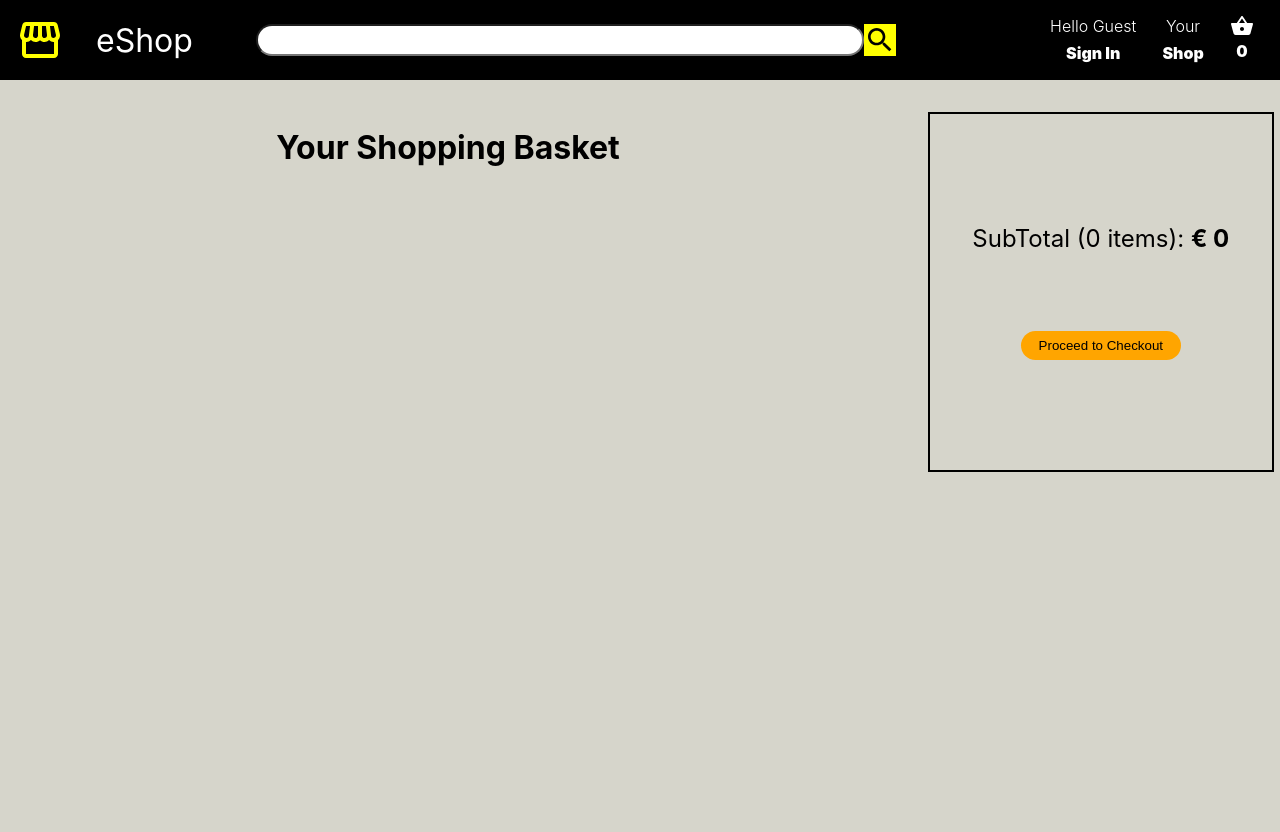
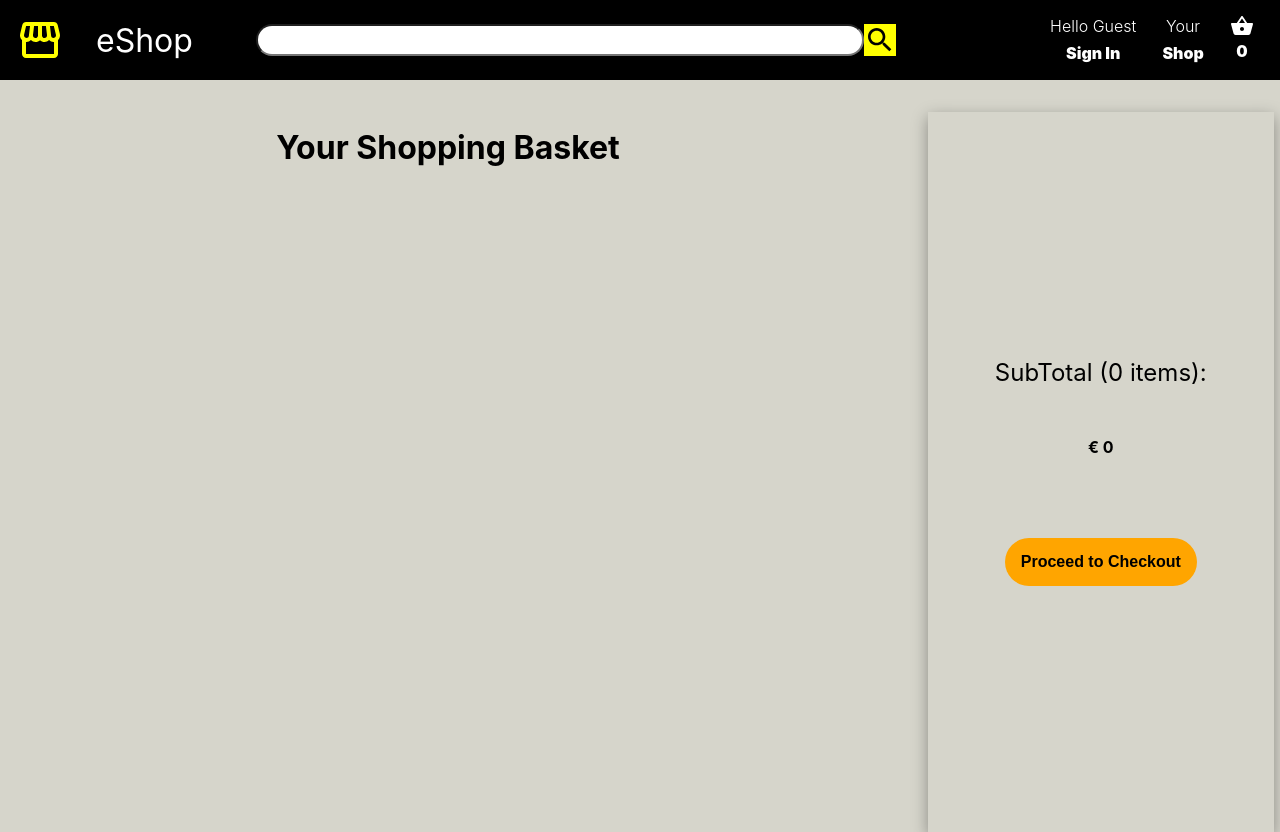
Before and after one commit to sgujuluva/ecommerce-shopping-react, a React (Create React App) app: page /Checkout in a window 1280 px wide. Before the commit the page ends 800 px from the top, so only its background shows below. Built offline with nearby package versions, Linux system fonts and the light colour scheme.

Commit message:
subtotal page styled

```diff
--- a/src/components/Checkoutproduct/Checkoutproduct.css
+++ b/src/components/Checkoutproduct/Checkoutproduct.css
@@ -5,7 +5,7 @@
 }
 .checkoutprod-container {
   width: 85%;
-  height: 40vh;
+  height: 45vh;
   margin: 2rem;
   padding: 2rem;
   box-shadow: rgba(0, 0, 0, 0.35) 0px 5px 15px;
@@ -47,4 +47,5 @@ display:flex;
   font-weight: 800;
   height:5vh;
   width:12vw;
+
 }
--- a/src/components/Subtotal/Subtotal.css
+++ b/src/components/Subtotal/Subtotal.css
@@ -4,9 +4,10 @@
     box-sizing: border-box;
 }
 .subtotal-items{
-   border:2px solid black;
+    box-shadow: rgba(0, 0, 0, 0.35) 0px 5px 15px;
+
     width:90%;
-    height : 50%;
+    height : 100%;
     display:flex;
     justify-content: space-evenly;
     flex-direction: column;
@@ -15,13 +16,29 @@
     padding:2rem;
 
 }
+.sub-items{
+
+    width:80%;
+    height:50%;
+    display:flex;
+    flex-direction: column;
+    justify-content: space-evenly;
+    align-items: center;
+}
+
 .currency {
   font-size: x-large;
 }
-button{
+.subtotal-items span{
+    margin-bottom: 2rem;
+}
+ button{
     height:1.8rem;
-    width:10rem;
+    width:12rem;
+    height:3rem;
     border:none;
     background-color: orange;
     border-radius: 25px;
+    font-weight: 600;
+    font-size: 1rem;
 }
--- a/src/components/Subtotal/index.jsx
+++ b/src/components/Subtotal/index.jsx
@@ -10,11 +10,14 @@ function Subtotal() {
   const { state, dispatch } = useContext(Cart);
   return (
     <div className="subtotal-items">
+      <div className="sub-items">
       <CurrencyFormat
         renderText={(value) => (
+          <>
           <p className="currency">
-            SubTotal ({state.cart.length} items): <b>€ {value}</b>
-          </p>
+            SubTotal ({state.cart.length} items):</p>
+             <span><b>€ {value}</b></span>
+             </>
         )}
         decimalScale={2}
         value={getCartTotal(state.cart)}
@@ -23,6 +26,7 @@ function Subtotal() {
       />
       <button>Proceed to Checkout</button>
     </div>
+    </div>
   );
 }
 
```
